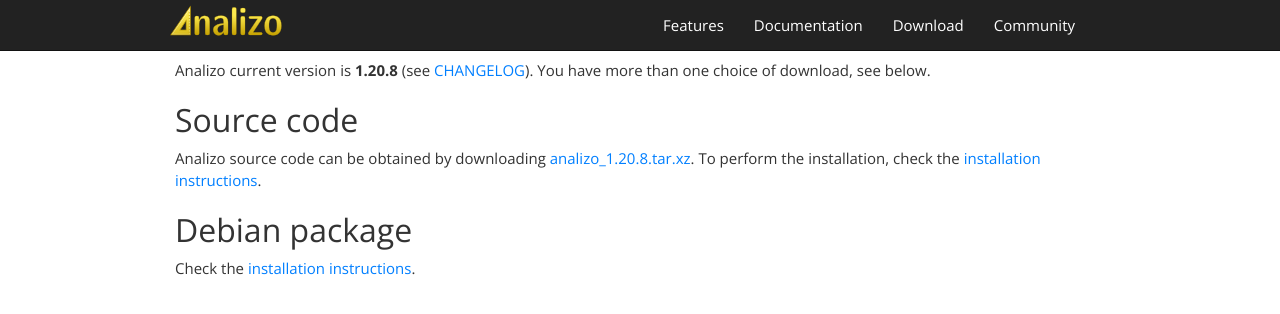
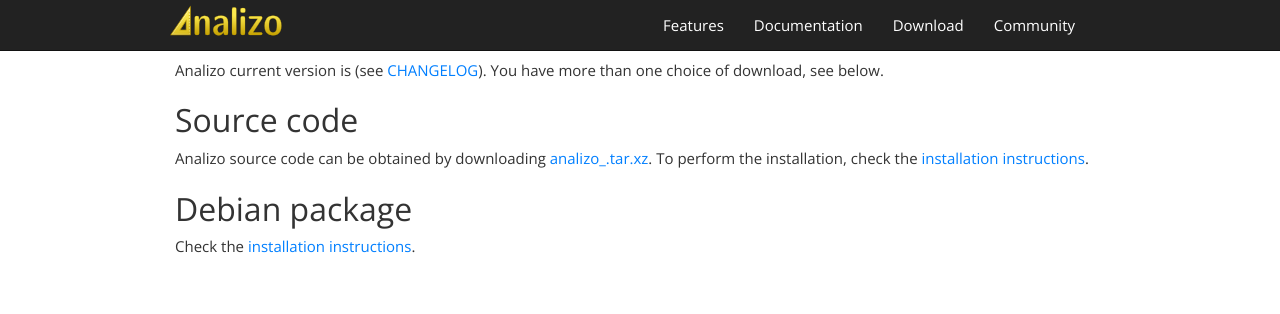
Before and after one commit to analizo/analizo.github.io, a Jekyll site: the page built from download.md, in a window 1280 px wide. Shown: the top 314 px of the page. Built offline with Jekyll 4.4.1, drawn with Linux system fonts in a browser that asks for light colours; nearby versions of some CDN libraries; our own code applies the rules of GitHub Pages for plain Markdown files; library files that are not in the unit come from our copies.

Commit message:
removing references to analizo version

```diff
--- a/_config.yml
+++ b/_config.yml
@@ -10,5 +10,4 @@
 plugins:
   - jekyll-feed
 
-analizo_version: 1.20.8
 analizo_github: https://github.com/analizo/analizo
```
